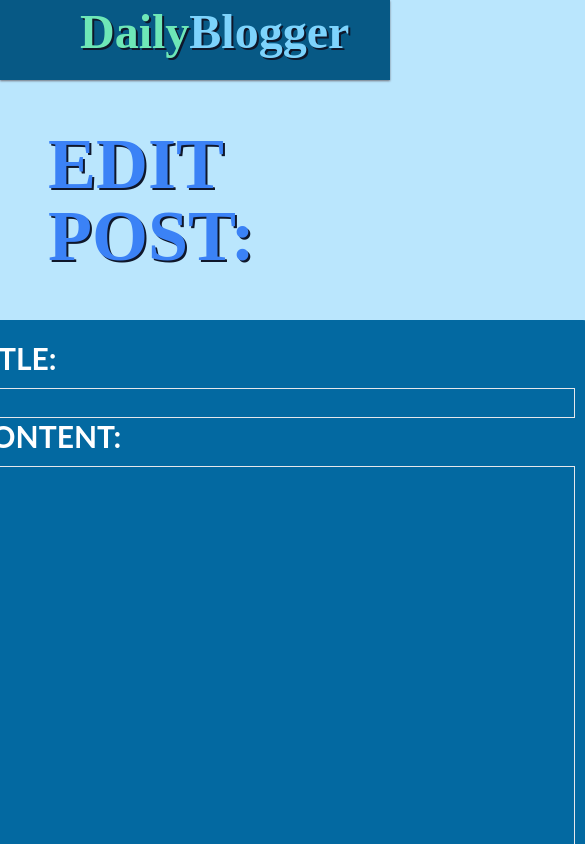
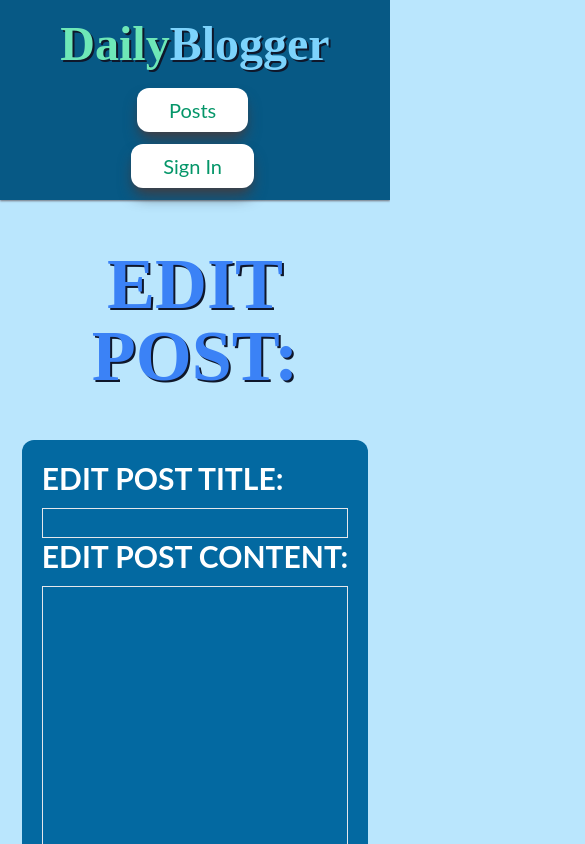
Before and after one commit to DaimyoDev/DailyBlogger, a React (Create React App) app in the folder project/: page /1/edit in a window 390 px wide. Shown: the top 844 px of the page, 585 px wide, since content can reach past the window. Built offline with nearby package versions, Linux system fonts and the light colour scheme.

Commit message:
made the website responsive

```diff
--- a/project/src/components/Navbar.js
+++ b/project/src/components/Navbar.js
@@ -16,23 +16,23 @@
   let navigate = useNavigate();
 
   return (
-    <div className="flex flex-row w-screen bg-sky-800 h-[5rem] shadow-sm shadow-zinc-500">
-      <h1 className="text-emerald-300 mr-[25rem] ml-[5rem] mt-[0.5rem] text-5xl font-bold">
+    <div className="flex tablet:flex-row w-screen bg-sky-800 tablet:h-[5rem] shadow-sm shadow-zinc-500 flex-col h-fit py-3 tablet:py-0">
+      <h1 className="text-emerald-300 table:mr-[25rem] tablet:ml-[5rem] mt-[0.5rem] text-5xl font-bold mr-[0.3rem] ml-[0.3rem] self-center tablet:self-start tablet:mt[2rem]">
         Daily<span className="text-sky-300">Blogger</span>
       </h1>
-      <ul className="flex flex-row justify-center text-emerald-600 text-xl items-center">
+      <ul className="flex tablet:flex-row justify-center text-emerald-600 text-xl items-center flex-col w-screen">
         {/* <li className="bg-white rounded-xl p-2 px-8 mr-[3rem] hover:bg-blue-900 transition-all duration-300 shadow-lg shadow-zinc-700">
           <Link to={"/about"}>
             <p>About</p>
           </Link>
         </li> */}
-        <li className="bg-white rounded-xl p-2 px-8 mr-[3rem] hover:bg-blue-900 transition-all duration-300 shadow-lg shadow-zinc-700">
+        <li className="bg-white rounded-xl p-2 px-8 tablet:mr-[3rem] mt-5 tablet:mt-0 hover:bg-blue-900 transition-all duration-300 shadow-lg shadow-zinc-700 mr-[0.3rem]">
           <Link to={""}>
             <p>Posts</p>
           </Link>
         </li>
         <li
-          className="bg-white rounded-xl p-2 px-8 mr-[3rem] hover:bg-blue-900 transition-all duration-300 shadow-lg shadow-zinc-700"
+          className="bg-white rounded-xl p-2 px-8 tablet:mr-[3rem] mr-[0.3rem] mt-3 tablet:mt-0 hover:bg-blue-900 transition-all duration-300 shadow-lg shadow-zinc-700"
           hidden={logStatus ? true : false}
         >
           <button
@@ -49,7 +49,7 @@
           </button>
         </li>
         <li
-          className="bg-white rounded-xl p-2 px-8 mr-[3rem] hover:bg-blue-900 transition-all duration-300 shadow-lg shadow-zinc-700"
+          className="bg-white rounded-xl p-2 px-8 tablet:mr-[3rem] mr-[0.3rem] mt-3 tablet:mt-0 hover:bg-blue-900 transition-all duration-300 shadow-lg shadow-zinc-700"
           hidden={logStatus ? false : true}
         >
           <button
@@ -63,7 +63,7 @@
           </button>
         </li>
         <li
-          className="bg-white rounded-xl p-2 px-8 mr-[3rem] hover:bg-blue-900 transition-all duration-300 shadow-lg shadow-zinc-700"
+          className="bg-white rounded-xl p-2 px-8 tablet:mr-[3rem] mr-[0.3rem] mt-3 tablet:mt-0 hover:bg-blue-900 transition-all duration-300 shadow-lg shadow-zinc-700"
           hidden={logStatus ? false : true}
         >
           <Link to={"/myposts"}>
@@ -71,7 +71,7 @@
           </Link>
         </li>
         <li
-          className="bg-white rounded-xl p-2 px-8 mr-[3rem] hover:bg-blue-900 transition-all duration-300 shadow-lg shadow-zinc-700"
+          className="bg-white rounded-xl p-2 px-8 tablet:mr-[3rem] mr-[0.3rem] mt-3 tablet:mt-0 hover:bg-blue-900 transition-all duration-300 shadow-lg shadow-zinc-700"
           hidden={logStatus ? false : true}
         >
           <Link to={"/createposts"}>
--- a/project/src/routes/EachBlog.js
+++ b/project/src/routes/EachBlog.js
@@ -19,10 +19,10 @@
         if (finalData !== undefined) {
           setContent(
             <div className="flex flex-col justify-center text-emerald-600 text-xl items-center">
-              <h2 className="uppercase text-7xl text-sky-500 m-3">
+              <h2 className="uppercase tablet:text-7xl text-sky-500 m-3 text-2xl">
                 {finalData.title}
               </h2>
-              <h3 className="text-white text-2xl mt-6 mb-6 w-[70rem]">
+              <h3 className="text-white text-2xl mt-6 mb-6 tablet:w-[70rem] w-fit text-center">
                 {finalData.article}
               </h3>
               <h3 className="text-emerald-400 text-3xl mt-6 mb-6">
--- a/project/src/routes/EditBlog.js
+++ b/project/src/routes/EditBlog.js
@@ -13,11 +13,11 @@
 
   return (
     <div className="flex flex-col justify-center items-center">
-      <h1 className="text-7xl uppercase font-bold text-blue-500 m-[3rem]">
+      <h1 className="text-7xl uppercase font-bold text-blue-500 m-[3rem] text-center">
         Edit Post:
       </h1>
       <form
-        className="flex flex-col bg-sky-700 p-5 w-[50rem] text-white text-3xl rounded-xl"
+        className="flex flex-col bg-sky-700 p-5 tablet:w-[50rem] text-white text-3xl rounded-xl"
         onSubmit={async (e) => {
           e.preventDefault();
           await updateDoc(docRef, {
--- a/project/src/routes/Home.js
+++ b/project/src/routes/Home.js
@@ -23,10 +23,10 @@
           <Link to={`/${docSnapshot.id}`}>
             <div
               key={docSnapshot.id}
-              className=" m-5 w-[70rem] m-h-[15rem] flex flex-col text-center bg-sky-700 p-4 py-10 text-xl rounded-lg shadow-lg shadow-zinc-900 hover:bg-blue-900 transition-all duration-300"
+              className=" m-5 tablet:w-[70rem] m-h-[15rem] flex flex-col text-center bg-sky-700 p-4 py-10 text-xl rounded-lg shadow-lg shadow-zinc-900 hover:bg-blue-900 transition-all duration-300 w-[20rem]"
             >
               <ul>
-                <p className="text-5xl font-bold uppercase text-emerald-300 mb-[2rem]">
+                <p className="text-2xl font-bold uppercase text-emerald-300 mb-[2rem] tablet:text-5xl">
                   {data.title}
                 </p>
                 <p className="text-white text-lg leading-[2rem] mb-[0.3rem]">
--- a/project/src/routes/UserBlogs.js
+++ b/project/src/routes/UserBlogs.js
@@ -32,7 +32,7 @@
           return (
             <div
               key={docSnapshot.id}
-              className="w-[70rem] bg-sky-700 rounded-lg mt-5 p-5 shadow-lg shadow-zinc-700 text-center"
+              className="m-5 tablet:w-[70rem] m-h-[15rem] flex flex-col text-center bg-sky-700 p-4 py-10 text-xl rounded-lg shadow-lg shadow-zinc-900 hover:bg-blue-900 transition-all duration-300 w-[20rem]"
             >
               <ul className="flex flex-col justify-center items-center">
                 <Link to={`/${docSnapshot.id}`}>
@@ -45,7 +45,7 @@
                 </Link>
                 <li>
                   <button
-                    className="bg-white rounded-xl p-2 px-8 text-emerald-600 hover:bg-blue-900 transition-all duration-300 shadow-lg shadow-zinc-700 mt-3 text-xl m-3"
+                    className="bg-white rounded-xl p-2 px-3 text-emerald-600 hover:bg-blue-900 transition-all duration-300 shadow-lg shadow-zinc-700 mt-3 text-xl m-3 tablet:mr-[3rem] mr-[0.3rem] tablet:mt-0 "
                     onClick={async () => {
                       if (!logStatus) {
                         alert("You must be logged in to delete a post!");
@@ -58,7 +58,7 @@
                   </button>
                   <Link
                     to={`/${docSnapshot.id}/edit`}
-                    className="bg-white rounded-xl p-2 px-8 text-emerald-600 hover:bg-blue-900 transition-all duration-300 shadow-lg shadow-zinc-700 mt-3 text-xl m-3"
+                    className="bg-white rounded-xl p-2 px-3 text-emerald-600 hover:bg-blue-900 transition-all duration-300 shadow-lg shadow-zinc-700 mt-3 text-xl m-3 tablet:mr-[3rem] mr-[0.3rem] tablet:mt-0 "
                     onClick={() => {
                       setCurrentPostId(docSnapshot.id);
                       setPostContent(data.article);
@@ -78,7 +78,7 @@
 
   return (
     <div className="flex justify-center items-center flex-col">
-      <h1 className="text-7xl font-bold uppercase text-blue-500 mb-[1rem] mt-[1rem]">
+      <h1 className="text-7xl font-bold uppercase text-blue-500 mb-[1rem] mt-[1rem] text-center">
         Your Posts:
       </h1>
       {content}
--- a/project/tailwind.config.js
+++ b/project/tailwind.config.js
@@ -6,6 +6,10 @@
       fontFamily: {
         lato: "Lato",
       },
+      screens: {
+        tablet: "600px",
+        desktop: "1200px",
+      },
     },
   },
   plugins: [],
```
